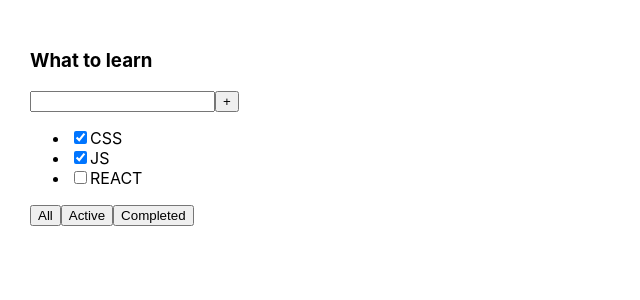
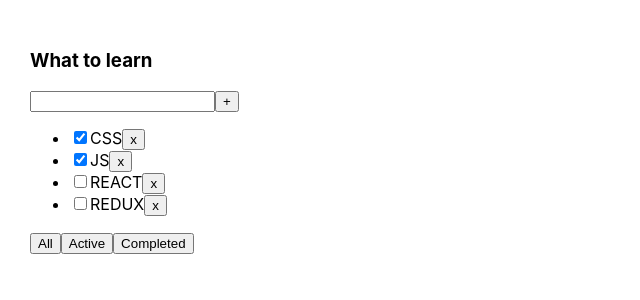
Before and after one commit to Vlad-Viktorovich/Todolist, a React (Create React App) app: page / in a window 1280 px wide. Shown: the top 300 px of the page, without its empty margins (0-640 px from the left). Built offline with nearby package versions, Linux system fonts and the light colour scheme.

Commit message:
add useState

```diff
--- a/src/App.tsx
+++ b/src/App.tsx
@@ -2,20 +2,44 @@
 import './App.css';
 import {TaskType, TodoList} from './TodoList';
 
+export type FilterValuesType = 'All' | 'Completed' | 'Active'
+
+export const App = () => {
+    let [tasks, setTasks] = useState<Array<TaskType>>([
+        {id: 1, title: 'CSS', isDone: true},
+        {id: 2, title: 'JS', isDone: true},
+        {id: 3, title: 'REACT', isDone: false},
+        {id: 4, title: 'REDUX', isDone: false}
+    ])
+    let [filter, setFilter] = useState<FilterValuesType>('All')
 
 
-export const App =()=>{
-    let tasks:Array<TaskType> = [
-        {id:1,title:"CSS",isDone:true},
-        {id:2,title:"JS",isDone:true},
-        {id:3,title:"REACT",isDone:false}
-    ]
+    const removeTask = (id: number) => {
+        let filteredTasks = tasks.filter(t => t.id !== id)
+        setTasks(filteredTasks)
+    }
 
+    const changeFilter=(value:FilterValuesType)=>{
+        setFilter(value)
 
-    return(
+    }
+
+    let tasksForTodolist = tasks
+    if (filter === 'Completed') {
+        tasksForTodolist = tasks.filter(t => t.isDone === true)
+    }
+    if (filter === 'Active') {
+        tasksForTodolist = tasks.filter(t => t.isDone === false)
+    }
+
+    return (
         <div className="App">
-<TodoList title="What to learn" tasks={tasks}/>
-</div>
+            <TodoList
+                title="What to learn"
+                tasks={tasksForTodolist}
+                removeTask={removeTask}
+                changeFilter={changeFilter}
+            /></div>
 
     )
 }
--- a/src/TodoList.tsx
+++ b/src/TodoList.tsx
@@ -1,4 +1,5 @@
 import React from 'react';
+import {FilterValuesType} from './App';
 
 export type TaskType = {
     id: number
@@ -9,6 +10,8 @@
 type TodoListPropsType = {
     title: string
     tasks: Array<TaskType>
+    removeTask: (id:number)=>void
+    changeFilter: (value:FilterValuesType)=>void
 }
 
 export const TodoList = (props: TodoListPropsType) => {
@@ -20,23 +23,21 @@
                 <button>+</button>
             </div>
             <ul>
-                <li>
-                    <input type="checkbox" checked={props.tasks[0].isDone}/>
-                    <span>{props.tasks[0].title}</span>
-                </li>
-                <li>
-                    <input type="checkbox" checked={props.tasks[1].isDone}/>
-                    <span>{props.tasks[1].title}</span>
-                </li>
-                <li>
-                    <input type="checkbox" checked={props.tasks[2].isDone}/>
-                    <span>{props.tasks[2].title}</span>
-                </li>
+                {
+                    props.tasks.map(t => <li><input type="checkbox" checked={t.isDone}/>
+                            <span>{t.title}</span>
+                            <button onClick={() => {
+                                props.removeTask(t.id)
+                            }}>x
+                            </button>
+                        </li>
+                    )
+                }
             </ul>
             <div>
-                <button>All</button>
-                <button>Active</button>
-                <button>Completed</button>
+                <button onClick={() => {props.changeFilter('All')}}>All</button>
+                <button onClick={() => {props.changeFilter('Active')}}>Active</button>
+                <button onClick={() => {props.changeFilter('Completed')}}>Completed</button>
             </div>
         </div>
     )
```
